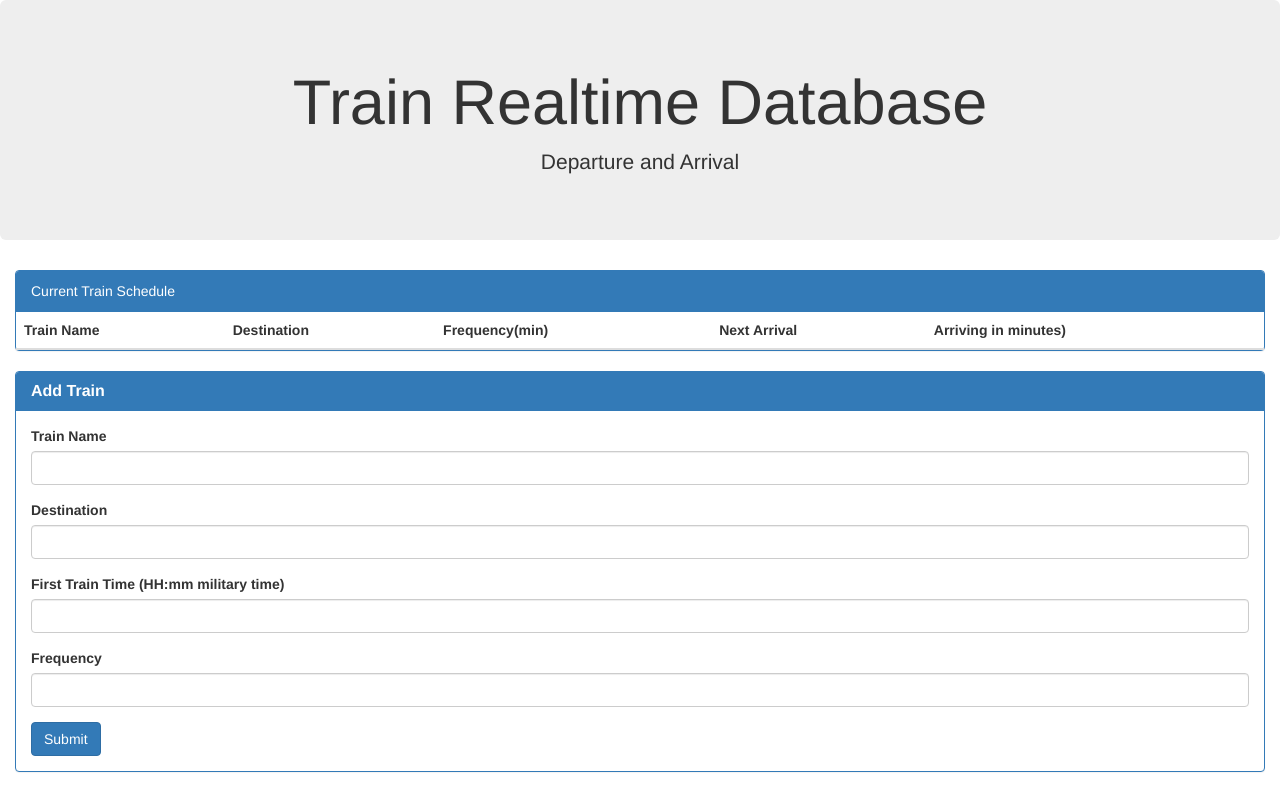
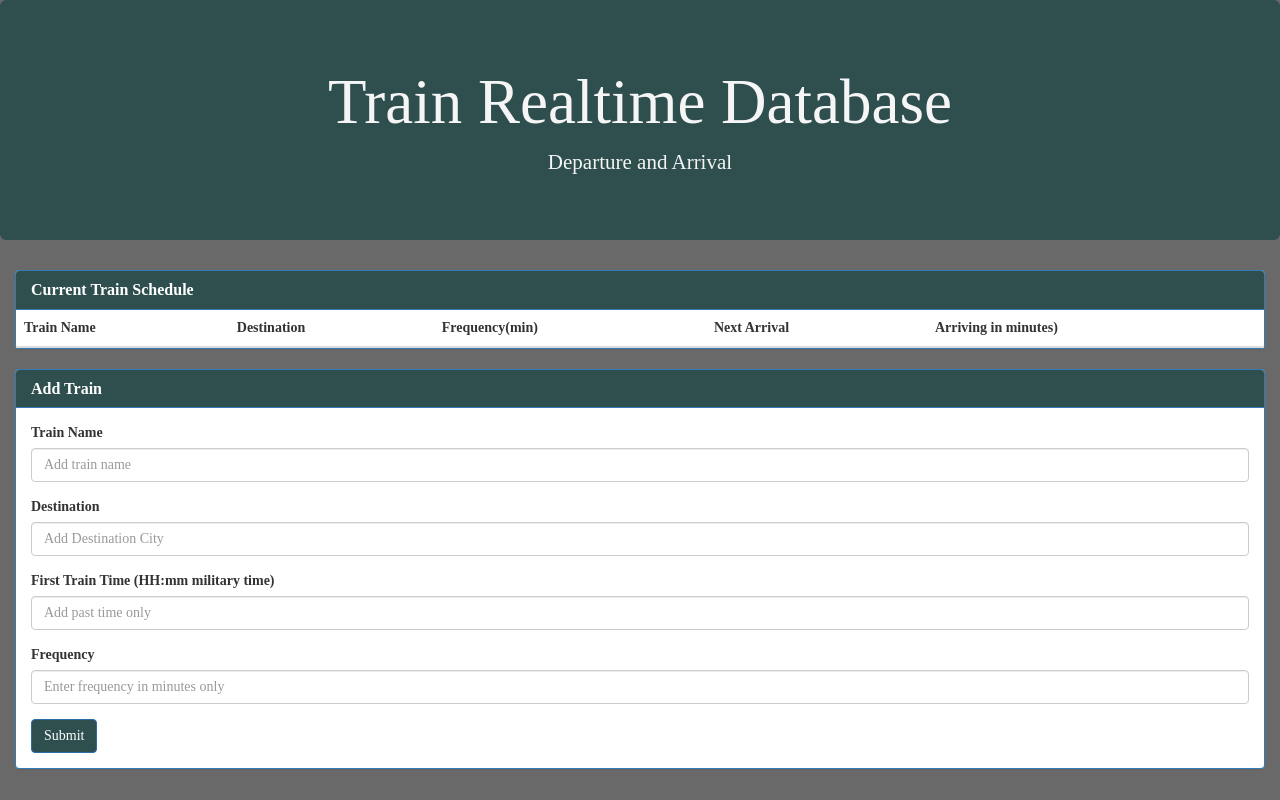
Before and after one commit to eakta178/Train-Schedule, a plain HTML site: page index.html in a window 1280 px wide. Drawn offline with nearby package versions, Linux system fonts and the light colour scheme; no server answers; a web font is replaced by a local one.

Commit message:
completed css aswell

```diff
--- a/index.html
+++ b/index.html
@@ -7,6 +7,7 @@
 	<link rel="stylesheet" type="text/css" href="https://maxcdn.bootstrapcdn.com/bootstrap/3.3.7/css/bootstrap.min.css">
 	<link rel="stylesheet" type="text/css" href="style.css">
     <link href="https://fonts.googleapis.com/css?family=Muli" rel="stylesheet">
+    <link href="https://fonts.googleapis.com/css?family=Spectral+SC" rel="stylesheet">
     <script src="https://www.gstatic.com/firebasejs/4.8.0/firebase.js"></script>
     <script src="https://cdnjs.cloudflare.com/ajax/libs/moment.js/2.19.3/moment-with-locales.min.js"></script>
 
@@ -15,7 +16,7 @@
 
 	<div class="container-fluid">
 		<div class="row">
-                <div class="jumbotron text-center">
+                <div class="jumbotron text-center" id="heading">
                         <h1>Train Realtime Database</h1>
                         <p>Departure and Arrival</p>
 
@@ -27,7 +28,9 @@
         <div class="panel panel-primary">
 
 
-            <div class="panel-heading">Current Train Schedule</div>
+            <div class="panel-heading" id="pheadnext">
+                <h3 class="panel-title"><strong>Current Train Schedule</strong></h3>
+            </div>
 
 
             <table class="table">
@@ -51,7 +54,7 @@
 
         </div>
         <div class="panel panel-primary">
-            <div class="panel-heading">
+            <div class="panel-heading" id="phead">
               <h3 class="panel-title"><strong>Add Train</strong></h3>
             </div>
             <div class="panel-body">
@@ -60,19 +63,19 @@
               <form>
                 <div class="form-group">
                   <label for="train-name-input">Train Name</label>
-                  <input class="form-control" id="train-name-input" type="text">
+                  <input class="form-control" id="train-name-input" type="text" placeholder="Add train name">
                 </div>
                 <div class="form-group">
                   <label for="destination-input">Destination</label>
-                  <input class="form-control" id="destination-input" type="text">
+                  <input class="form-control" id="destination-input" type="text" placeholder="Add Destination City">
                 </div>
                 <div class="form-group">
                   <label for="start-input">First Train Time (HH:mm military time)</label>
-                  <input class="form-control" id="start-input" type="text">
+                  <input class="form-control" id="start-input" type="text" placeholder="Add past time only">
                 </div>
                 <div class="form-group">
                   <label for="frequency-input">Frequency</label>
-                  <input class="form-control" id="frequency-input" type="text">
+                  <input class="form-control" id="frequency-input" type="text" placeholder="Enter frequency in minutes only">
                 </div>
                 <button class="btn btn-primary" id="addrow" type="submit">Submit</button>
               </form>
--- a/style.css
+++ b/style.css
@@ -0,0 +1,5 @@
+#heading{background-color: rgb(47,79,79); color: whitesmoke}
+body{font-family: 'Spectral SC', serif;background-color: rgb(105,105,105)}
+#phead{background-color: rgb(47,79,79);}
+#pheadnext{background-color: rgb(47,79,79);}
+#addrow{background-color: rgb(47,79,79);}
--- a/train.js
+++ b/train.js
@@ -50,32 +50,35 @@
     var newNextArrival = $("<td class='nextArrival'>");
     //calculate time diff between first time and current time
     var startFirstTime = childSnapshot.val().startTime;
+    // // -------------------------------------just commented
     var endTime = Math.round((new Date()).getTime() / 1000);
     console.log('current time: '+ moment(endTime, "X").format("HH:mm"));
     var currentTime = moment(endTime, "X").format("HH:mm");
-    //var timeDiff = moment.utc(moment(currentTime, "HH:mm").diff(moment(startFirstTime, "HH:mm"))).format("mm");
-    var timeDiff = moment(moment(currentTime, "HH:mm").diff(moment(startFirstTime, "HH:mm"))).format("mm");
-   console.log('time diff: '+ timeDiff);
+    var timeDiff = moment.duration(moment().diff(moment(startFirstTime, "HH:mm")), 'milliseconds').asMinutes();
+    console.log('time diff: '+ timeDiff);
     var freq = childSnapshot.val().frequency;
     console.log('frequency: '+freq);
     //divide timeDiff by frequency if no remainder next arrival is current time .
-    //if remainder is > 0 then value=frequency-(frequency*remainder)
-    //next arrival = current time + value
-    //ArrivalMin = value
+    //if remainder is > 0 then ArrivalMin=frequency-remainder
+    //next arrival = current time + ArrivalMin
+
     var nextArrival;
     var rem =timeDiff % freq;
     console.log('remainder: '+ rem)
     var ArrivalMin = 0;
+
     if(rem === 0)
     {
       nextArrival = currentTime;
     }
     else{
-      ArrivalMin = freq-rem;
-      nextArrival =moment().add(ArrivalMin, 'm' ).add (currentTime);
-      console.log('converted arrival min: '+ moment(ArrivalMin, "mm").format("HH:mm"))
+      ArrivalMin = Math.ceil(freq-rem);
+
+      nextArrival = timeDiff > 0 ? moment().add(ArrivalMin, 'minutes' ) : moment(startFirstTime, "HH:mm")
+
 
     }
+
     var nextArrivalpretty= moment(nextArrival).format("HH:mm");
 
     newNextArrival.text(nextArrivalpretty);
```
